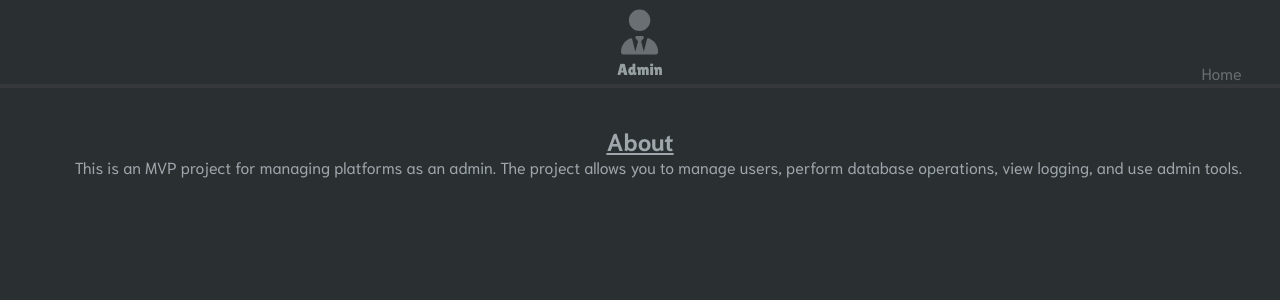
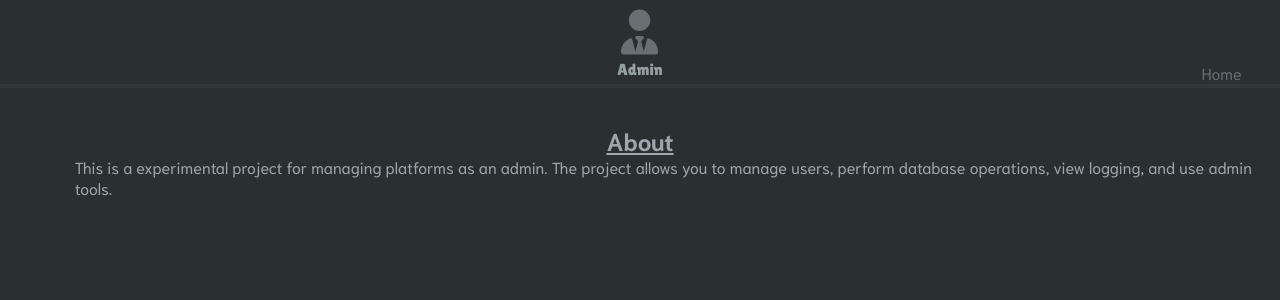
Before and after one commit to KevinBjarnemark/kaj, a Next.js app in the folder frontend/: page /about in a window 1280 px wide. Shown: the top 300 px of the page. Built offline with nearby package versions, Linux system fonts and the light colour scheme; no server answers.

Commit message:
changed MVP to experimental

```diff
--- a/frontend/src/app/about/page.js
+++ b/frontend/src/app/about/page.js
@@ -26,9 +26,9 @@ const About = () => {
         }}
       >
         <p>
-          This is an MVP project for managing platforms as an admin. The project
-          allows you to manage users, perform database operations, view logging,
-          and use admin tools.
+          This is a experimental project for managing platforms as an admin. The
+          project allows you to manage users, perform database operations, view
+          logging, and use admin tools.
         </p>
       </section>
     </article>
```
